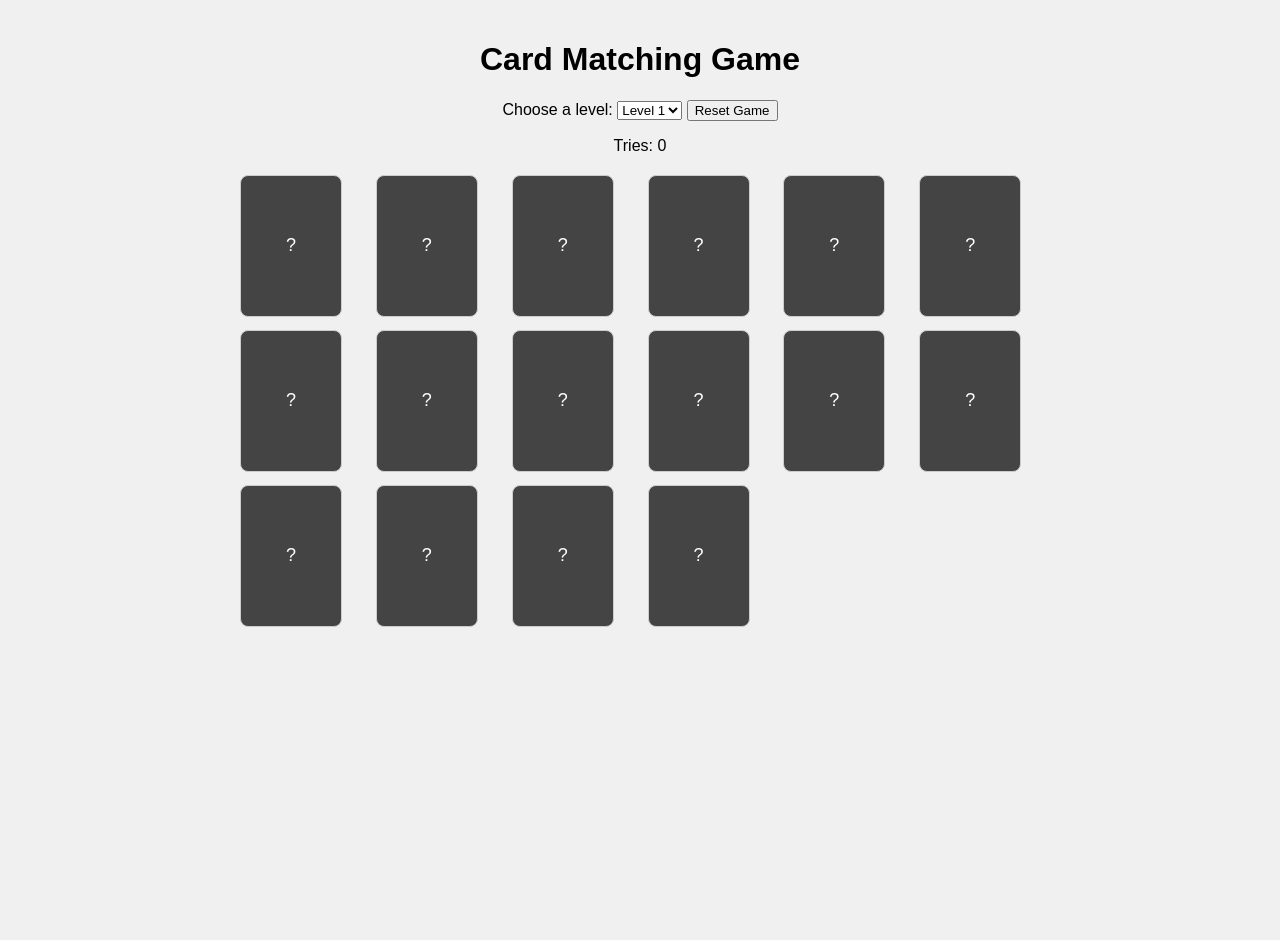
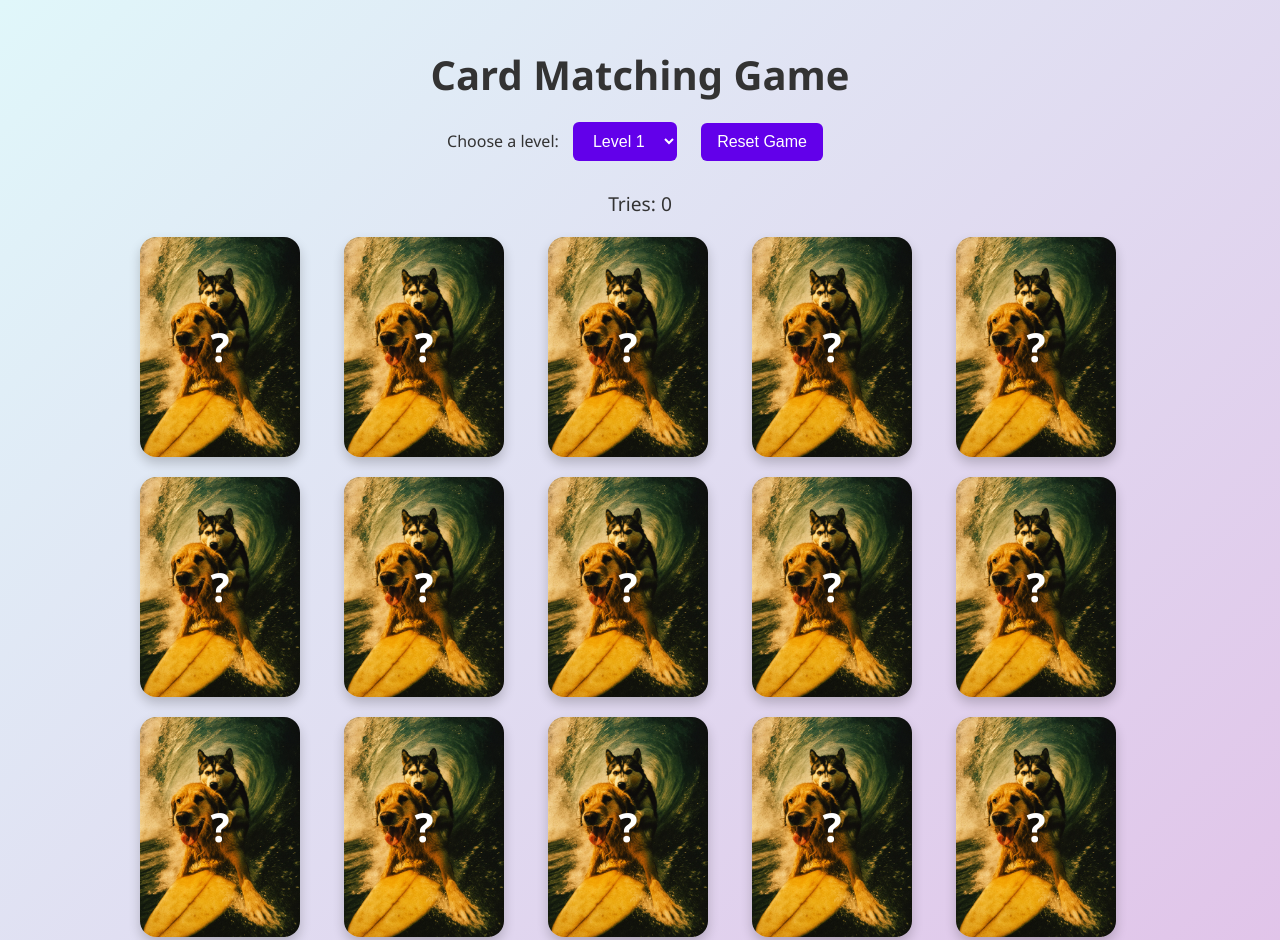
Before and after one commit to lantoniomxnusd/owGames1, a plain HTML site: page index.html in a window 1280 px wide. Shown: the top 940 px of the page. Before the commit the page ends 800 px from the top, so only its background shows below. Drawn offline with nearby package versions, Linux system fonts and the light colour scheme.

Commit message:
aesthetic changes

```diff
--- a/index.html
+++ b/index.html
@@ -24,6 +24,7 @@
 
   <script type="module" src="script.js"></script>
   <script src="https://cdn.jsdelivr.net/npm/canvas-confetti@1.5.1/dist/confetti.browser.min.js"></script>
+  <script src="https://cdn.jsdelivr.net/npm/fireworks-js@2/dist/fireworks.js"></script>
 
 </body>
 </html>
--- a/script.js
+++ b/script.js
@@ -63,16 +63,28 @@ function handleCardClick(card) {
       document.getElementById('successSound').play();
 
       confetti({
-        particleCount:100,
-        spread: 70,
-        origin: {y:0.6}
+        particleCount: 200,
+        spread: 120,
+        startVelocity: 45,
+        ticks: 300,
+        origin: { x: 0, y: 0.5 }
+      });
+
+      confetti({
+        particleCount: 200,
+        spread: 120,
+        origin: { x: 1, y: 0.5 }
       });
 
       flippedCards = [];
 
       if (matched.length === cards.length) {
-        setTimeout(() => alert(`You won in ${tries} tries! 🎉`), 300);
+        launchFireworks();
+        setTimeout(() => {
+          alert(`You won in ${tries} tries! 🎉`);
+        }, 100); // slight delay to start fireworks first
       }
+
     } else {
       setTimeout(() => {
         card1.classList.remove('flip');
@@ -115,6 +127,33 @@ async function setupGame() {
   });
 }
 
+function launchFireworks() {
+  const duration = 4000;
+  const animationEnd = Date.now() + duration;
+  const defaults = { startVelocity: 30, spread: 360, ticks: 60, zIndex: 1000 };
+
+  function randomInRange(min, max) {
+    return Math.random() * (max - min) + min;
+  }
+
+  const interval = setInterval(() => {
+    const timeLeft = animationEnd - Date.now();
+
+    if (timeLeft <= 0) {
+      return clearInterval(interval);
+    }
+
+    const particleCount = 50 * (timeLeft / duration);
+
+    // Fireworks burst from random horizontal positions, near bottom
+    confetti(Object.assign({}, defaults, {
+      particleCount: particleCount,
+      origin: { x: Math.random(), y: 1 }
+    }));
+
+  }, 250);
+}
+
 document.getElementById('resetBtn').addEventListener('click', setupGame);
 levelSelect.addEventListener('change', setupGame);
 
--- a/styles.css
+++ b/styles.css
@@ -1,24 +1,25 @@
 body {
-  font-family: sans-serif;
+  font-family: 'Segoe UI', Tahoma, Geneva, Verdana, sans-serif;
   text-align: center;
-  background-color: #f0f0f0;
+  background: linear-gradient(135deg, #e0f7fa, #e1bee7);
   margin: 0;
   padding: 20px;
+  color: #333;
 }
 
 #gameBoard {
   display: grid;
-  grid-template-columns: repeat(auto-fit, minmax(120px, 1fr));
-  gap: 15px;
-  max-width: 800px;
+  grid-template-columns: repeat(auto-fit, minmax(160px, 1fr));
+  gap: 20px;
+  max-width: 1000px;
   margin: 20px auto;
 }
 
 .card {
   position: relative;
-  width: 100px;
-  height: 140px;
-  perspective: 1000px;
+  width: 160px;
+  height: 220px;
+  perspective: 1200px;
   cursor: pointer;
 }
 
@@ -28,26 +29,48 @@ body {
   width: 100%;
   height: 100%;
   backface-visibility: hidden;
-  border: 1px solid #ccc;
-  border-radius: 8px;
+  /* border: 1px solid #ccc; */
+  border-radius: 16px;
   display: flex;
   align-items: center;
   justify-content: center;
-  background: white;
-  font-size: 18px;
+  /* background: white; */
+  font-size: 20px;
+  box-shadow: 0 6px 12px rgba(0, 0, 0, 0.2);
+  transition: transform 0.6s ease, box-shadow 0.3s ease;
+  box-sizing: border-box;
+  padding: 10px;
+}
+
+.card .front {
+  background-color: #fff;
+  transform: rotateY(180deg);
+  overflow: hidden;
+}
+
+.card .front img {
+  max-width: 100%;
+  max-height: 100%;
+  object-fit: contain;
 }
 
 .card .back {
-  background-color: #444;
+  background: url('images/card-back-pattern.webp') no-repeat center / cover;
+  /* background-color: #444; */
   color: white;
+  transform: rotateY(0deg);
+  font-size: 2.5rem;
+  font-weight: bold;
 }
 
 .card.flip .front {
   transform: rotateY(0deg);
+  z-index: 2;
 }
 
 .card.flip .back {
   transform: rotateY(180deg);
+  z-index: 1;
 }
 
 .card .front {
@@ -67,3 +90,28 @@ body {
 .card.flip .back {
   z-index: 1;
 }
+
+h1 {
+  font-size: 2.5rem;
+  margin-bottom: 10px;
+}
+
+button, select {
+  padding: 10px 16px;
+  border: none;
+  border-radius: 6px;
+  font-size: 1rem;
+  margin: 10px;
+  cursor: pointer;
+  background-color: #6200ea;
+  color: white;
+  transition: background-color 0.3s;
+}
+
+button:hover, select:hover {
+  background-color: #3700b3;
+}
+
+p {
+  font-size: 1.2rem;
+}
```
Also changed, not shown: images/card-back-pattern.webp (added).
